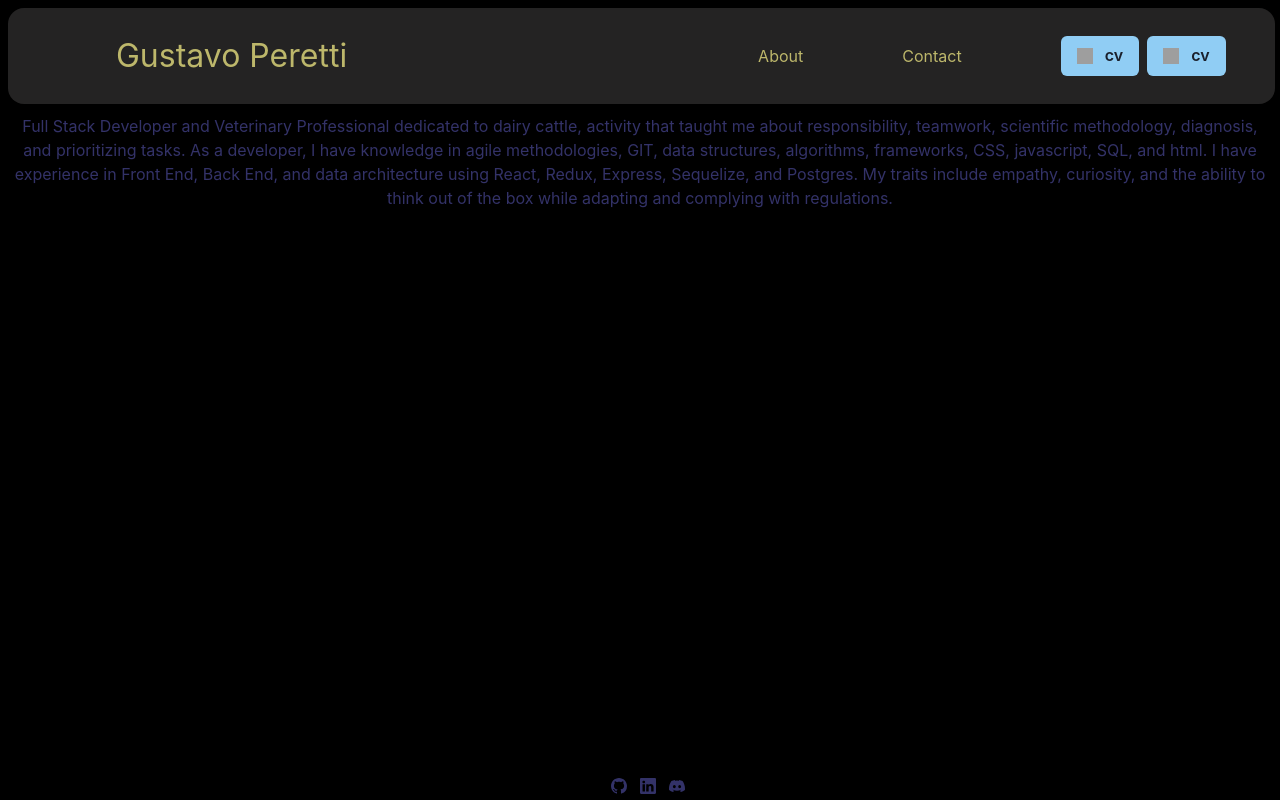
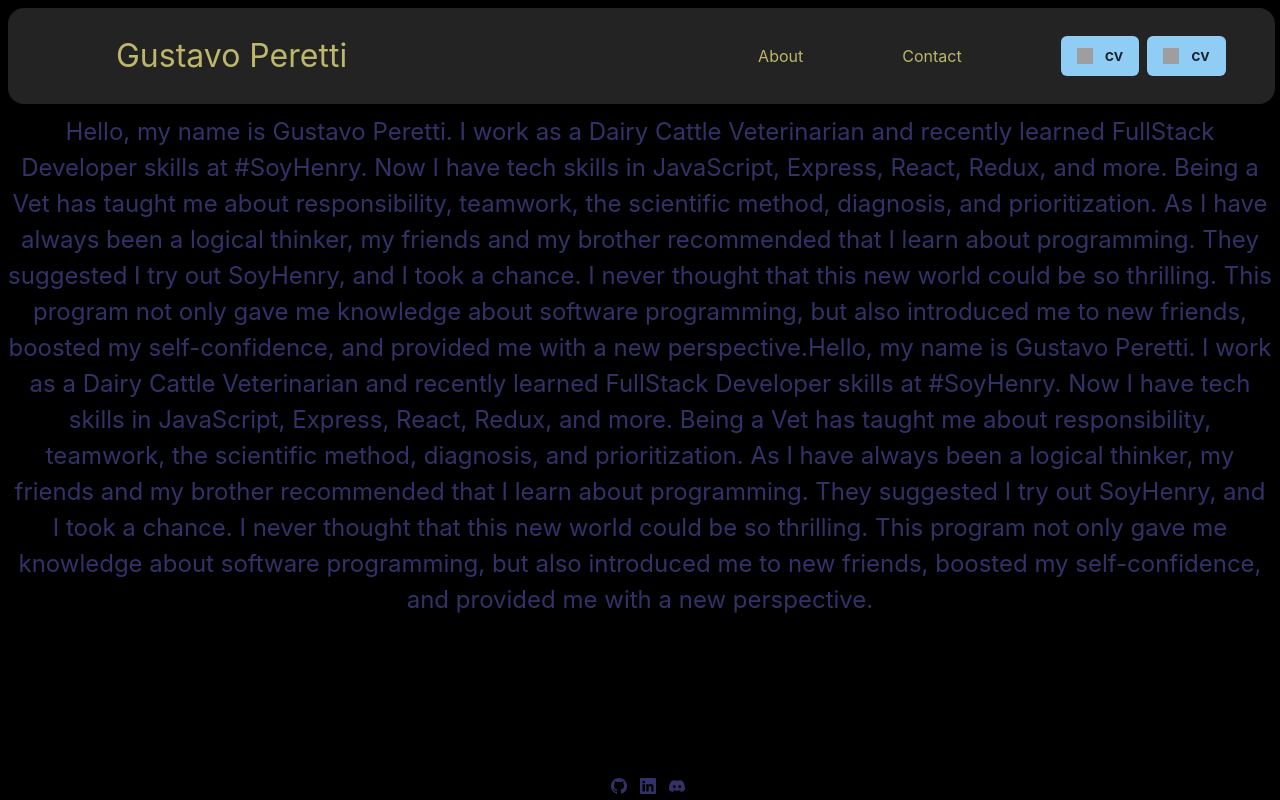
Before and after one commit to AlbaTyto/Proyecto.Inicial, a React (Vite) app in the folder Portfolio/: page /about in a window 1280 px wide. Built offline with nearby package versions, Linux system fonts and the light colour scheme; grey boxes are pictures that could not be loaded.

Commit message:
feat(About): change style

```diff
--- a/Portfolio/src/components/subcomponents/About/About.tsx
+++ b/Portfolio/src/components/subcomponents/About/About.tsx
@@ -3,7 +3,11 @@
 import { Text } from "@chakra-ui/react";
 
 export default function About(): React.JSX.Element {
-  return <Text className={a.ab}>
-    Full Stack Developer and Veterinary Professional dedicated to dairy cattle, activity that taught me about responsibility, teamwork, scientific methodology, diagnosis, and prioritizing tasks. As a developer, I have knowledge in agile methodologies, GIT, data structures, algorithms, frameworks, CSS, javascript, SQL, and html. I have experience in Front End, Back End, and data architecture using React, Redux, Express, Sequelize, and Postgres. My traits include empathy, curiosity, and the ability to think out of the box while adapting and complying with regulations.
+  return <Text
+  className={a.ab}
+  fontSize='2xl'
+  >
+    Hello, my name is Gustavo Peretti. I work as a Dairy Cattle Veterinarian and recently learned FullStack Developer skills at #SoyHenry. Now I have tech skills in JavaScript, Express, React, Redux, and more.
+Being a Vet has taught me about responsibility, teamwork, the scientific method, diagnosis, and prioritization. As I have always been a logical thinker, my friends and my brother recommended that I learn about programming. They suggested I try out SoyHenry, and I took a chance. I never thought that this new world could be so thrilling. This program not only gave me knowledge about software programming, but also introduced me to new friends, boosted my self-confidence, and provided me with a new perspective.Hello, my name is Gustavo Peretti. I work as a Dairy Cattle Veterinarian and recently learned FullStack Developer skills at #SoyHenry. Now I have tech skills in JavaScript, Express, React, Redux, and more. Being a Vet has taught me about responsibility, teamwork, the scientific method, diagnosis, and prioritization. As I have always been a logical thinker, my friends and my brother recommended that I learn about programming. They suggested I try out SoyHenry, and I took a chance. I never thought that this new world could be so thrilling. This program not only gave me knowledge about software programming, but also introduced me to new friends, boosted my self-confidence, and provided me with a new perspective.
   </Text>;
 }
```
Also changed, not shown: Portfolio/toDo.txt.
